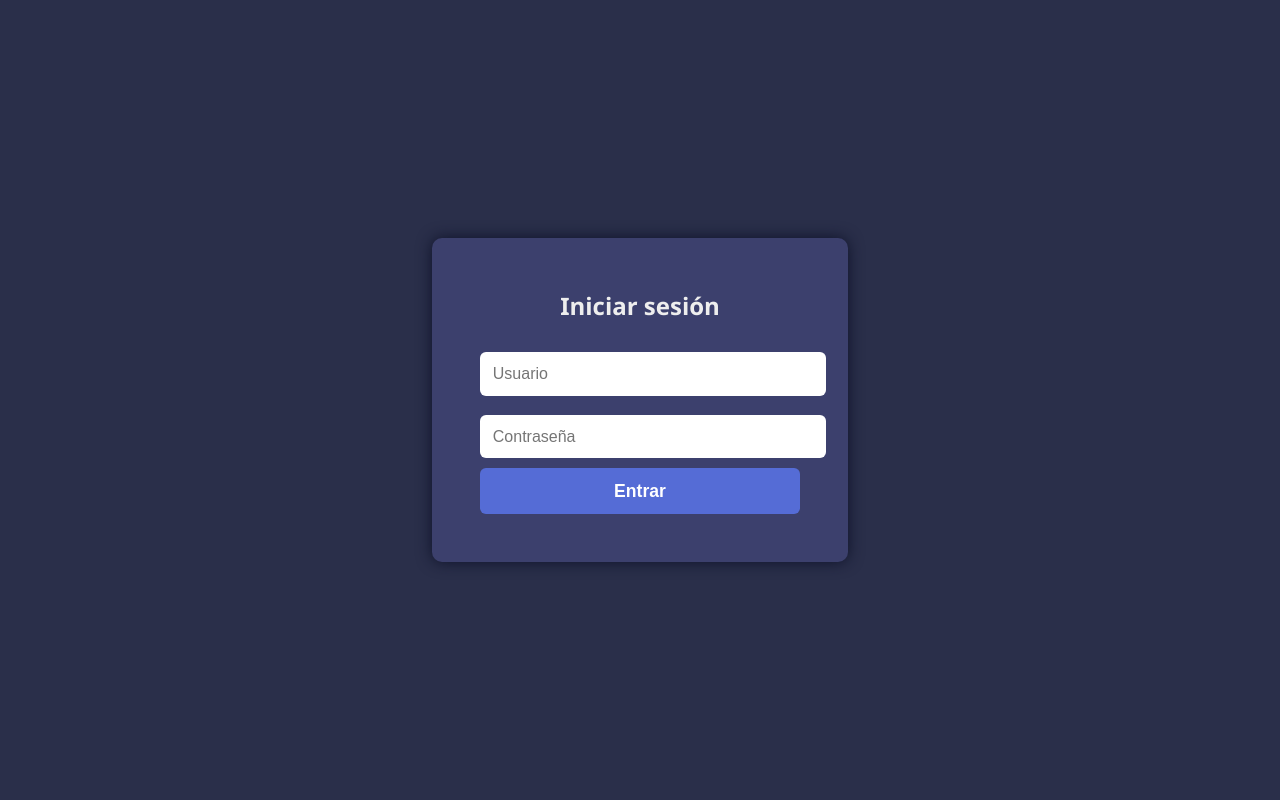
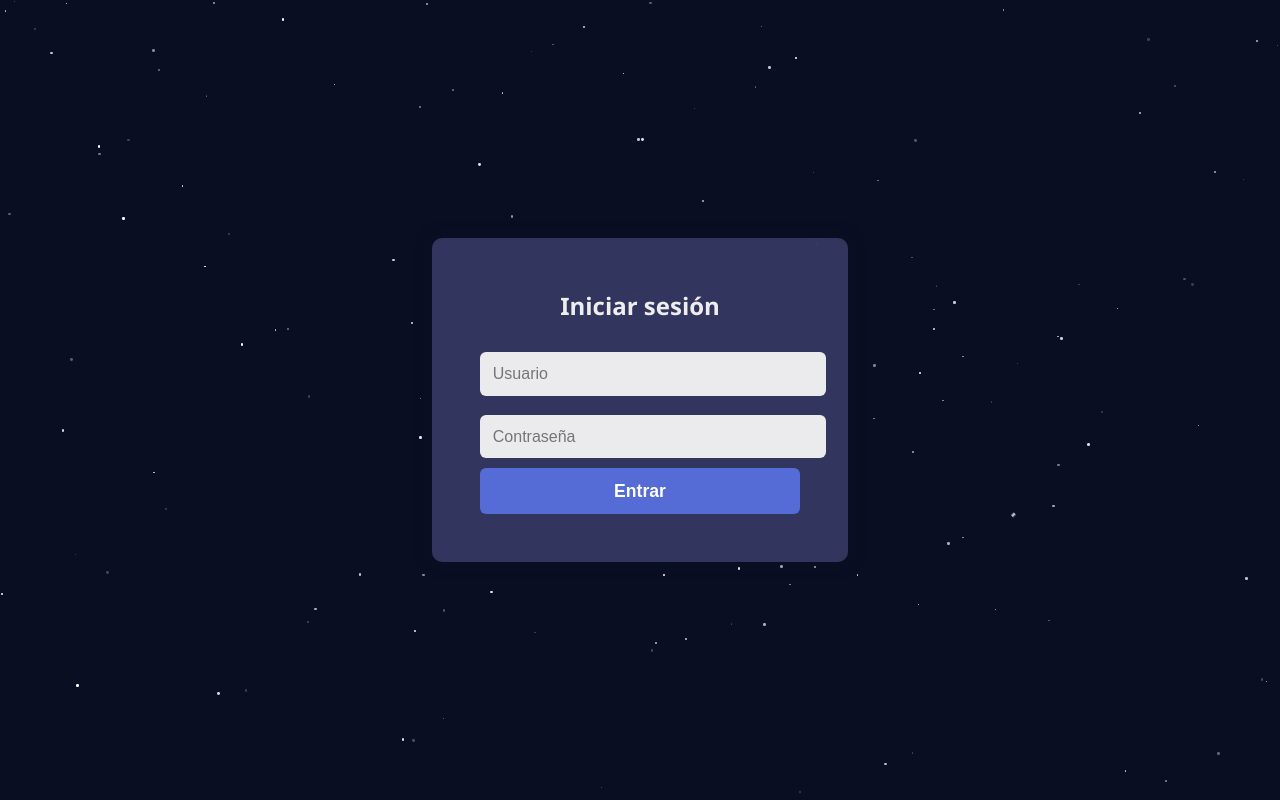
Before and after one commit to 1MonegroManuel/Hosting-Service, a plain HTML site: page login.html in a window 1280 px wide. Drawn offline with Linux system fonts and the light colour scheme.

Commit message:
Add cat GIF and animated star background
Added a spinning cat GIF to the authenticated index page and implemented an animated star and shooting star background for the login page using inline CSS and JavaScript. Updated style.css for improved background and container styling to enhance visual appeal.

```diff
--- a/login.html
+++ b/login.html
@@ -6,9 +6,74 @@
     <meta name="viewport" content="width=device-width, initial-scale=1" />
     <title>Login</title>
     <link rel="stylesheet" href="style.css" />
+    <style>
+        body {
+            overflow: hidden;
+            position: relative;
+        }
+
+        .stars {
+            position: absolute;
+            top: 0;
+            left: 0;
+            width: 100%;
+            height: 100%;
+            z-index: -1;
+        }
+
+        .star {
+            position: absolute;
+            background-color: white;
+            border-radius: 50%;
+            animation: twinkle var(--duration) infinite ease-in-out;
+        }
+
+        .shooting-star {
+            position: absolute;
+            width: 4px;
+            height: 4px;
+            background: linear-gradient(to right, rgba(255, 255, 255, 0) 0%, rgba(255, 255, 255, 1) 50%, rgba(255, 255, 255, 0) 100%);
+            transform: rotate(45deg);
+            animation: shoot var(--shoot-duration) linear infinite;
+            opacity: 0;
+        }
+
+        @keyframes twinkle {
+
+            0%,
+            100% {
+                opacity: 0.2;
+            }
+
+            50% {
+                opacity: 1;
+            }
+        }
+
+        @keyframes shoot {
+            0% {
+                transform: translateX(0) translateY(0) rotate(45deg);
+                opacity: 0;
+            }
+
+            10% {
+                opacity: 1;
+            }
+
+            90% {
+                opacity: 1;
+            }
+
+            100% {
+                transform: translateX(1000px) translateY(-500px) rotate(45deg);
+                opacity: 0;
+            }
+        }
+    </style>
 </head>
 
 <body>
+    <div class="stars" id="stars"></div>
     <div class="container">
         <h2>Iniciar sesión</h2>
         <input type="text" id="username" placeholder="Usuario" autocomplete="username" />
@@ -17,6 +82,55 @@
         <p id="errorMsg" class="error"></p>
     </div>
 
+    <script>
+        // Crear estrellas
+        const starsContainer = document.getElementById('stars');
+        const starCount = 150;
+        const shootingStarCount = 3;
+
+        for (let i = 0; i < starCount; i++) {
+            const star = document.createElement('div');
+            star.classList.add('star');
+
+            // Posición aleatoria
+            const x = Math.random() * 100;
+            const y = Math.random() * 100;
+
+            // Tamaño aleatorio entre 1px y 3px
+            const size = Math.random() * 2 + 1;
+
+            // Duración de animación aleatoria
+            const duration = Math.random() * 5 + 3;
+
+            star.style.left = `${x}%`;
+            star.style.top = `${y}%`;
+            star.style.width = `${size}px`;
+            star.style.height = `${size}px`;
+            star.style.setProperty('--duration', `${duration}s`);
+
+            starsContainer.appendChild(star);
+        }
+
+        for (let i = 0; i < shootingStarCount; i++) {
+            const shootingStar = document.createElement('div');
+            shootingStar.classList.add('shooting-star');
+
+            // Posición inicial aleatoria
+            const x = Math.random() * 100;
+            const y = Math.random() * 100;
+
+            // Duración de animación aleatoria
+            const duration = Math.random() * 10 + 10;
+            const delay = Math.random() * 15;
+
+            shootingStar.style.left = `${x}%`;
+            shootingStar.style.top = `${y}%`;
+            shootingStar.style.setProperty('--shoot-duration', `${duration}s`);
+            shootingStar.style.animationDelay = `${delay}s`;
+
+            starsContainer.appendChild(shootingStar);
+        }
+    </script>
     <script src="main.js"></script>
 </body>
 
--- a/style.css
+++ b/style.css
@@ -1,5 +1,5 @@
 body {
-    background: #2a2f4a;
+    background: #0a0e23;
     color: #eee;
     font-family: 'Segoe UI', Tahoma, Geneva, Verdana, sans-serif;
     display: flex;
@@ -10,12 +10,13 @@ body {
 }
 
 .container {
-    background: #3c406d;
+    background: rgba(60, 64, 109, 0.8);
     padding: 2rem 3rem;
     border-radius: 10px;
-    box-shadow: 0 0 15px #0e1229;
+    box-shadow: 0 0 15px rgba(14, 18, 41, 0.5);
     width: 320px;
     text-align: center;
+    backdrop-filter: blur(5px);
 }
 
 input {
@@ -25,6 +26,7 @@ input {
     border-radius: 6px;
     border: none;
     font-size: 1rem;
+    background: rgba(255, 255, 255, 0.9);
 }
 
 button {
```
Also changed, not shown: index.html (+23 -0 lines), multimedia/gato01.gif (added).
